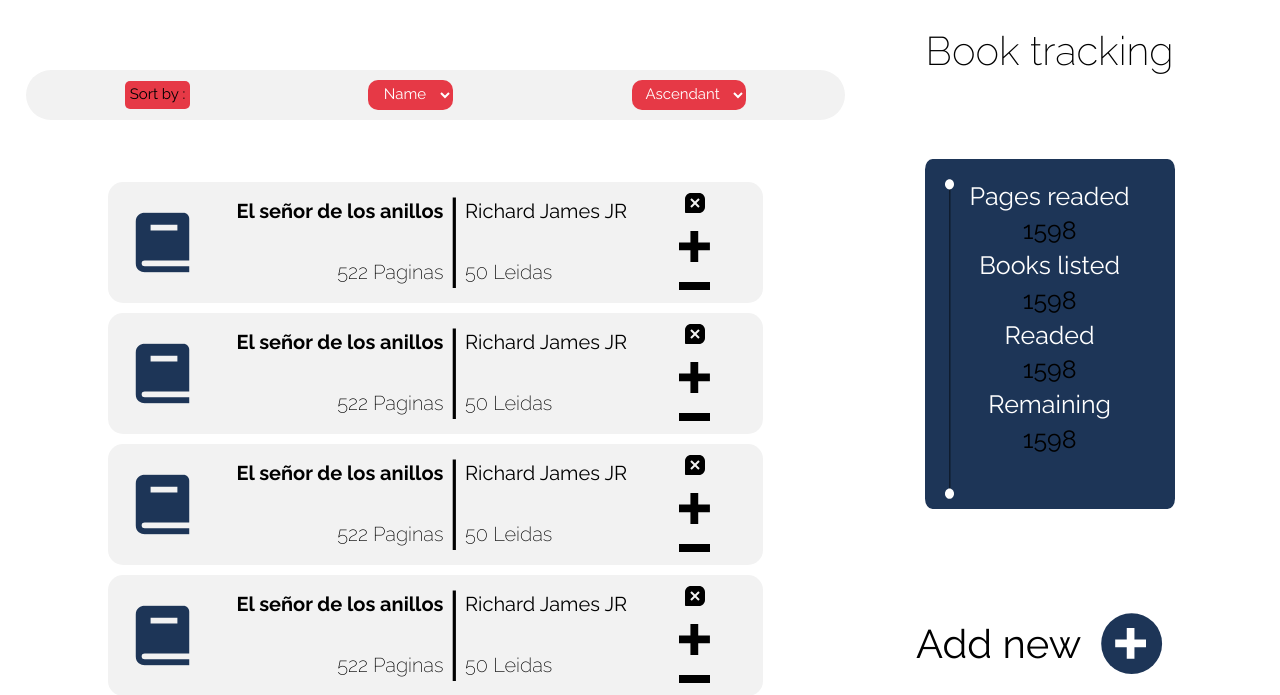
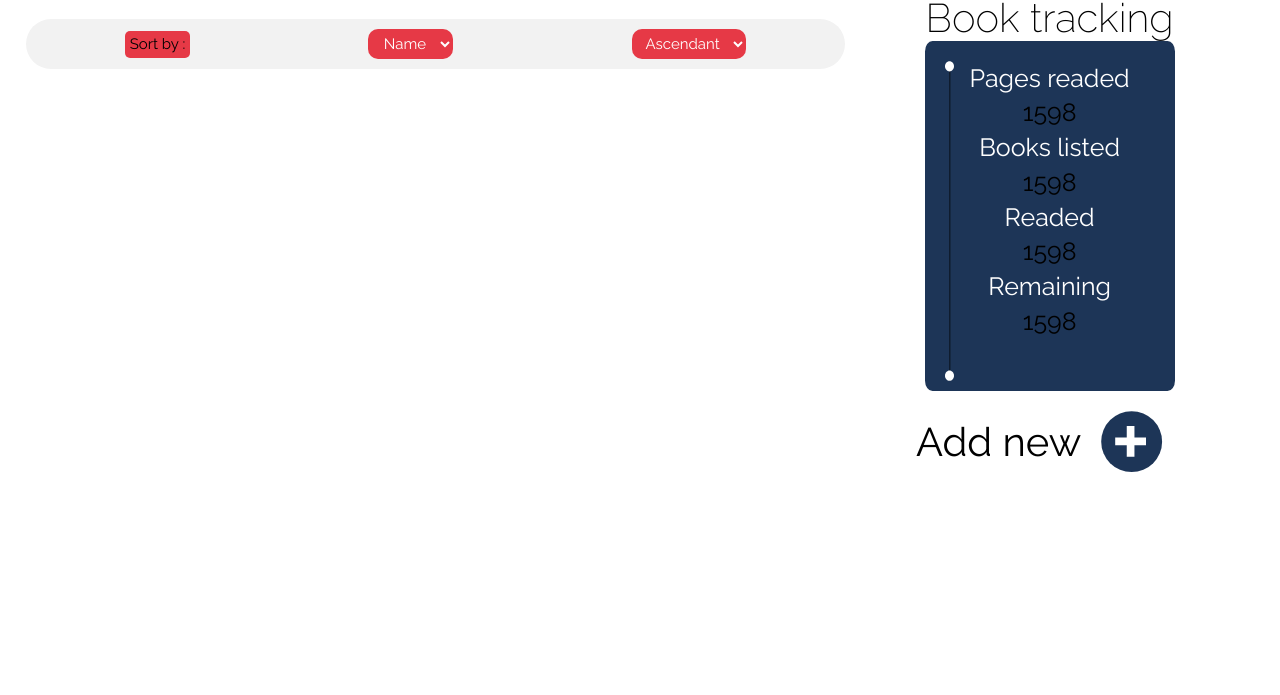
Before and after one commit to Fraanlol/Library, a plain HTML site: page appPage.html in a window 1280 px wide. Shown: the part 105-800 px from the top of the page. Drawn offline with Linux system fonts and the light colour scheme.

Commit message:
Modified to match with booksOptions file

```diff
--- a/addBookButton.js
+++ b/addBookButton.js
@@ -1,23 +1,15 @@
+let form = document.querySelector('.addBook');
+let closeButton = document.querySelector('.closeAddButton');
 let button = document.querySelectorAll('.addImg');
-let form = document.querySelector('.addBook');
 
 button.forEach(key => {
     key.addEventListener('click', () => {
-
         form.classList.toggle('addBookShow');
-        key.style.visibility = 'hidden'
-        menuButton.style.visibility="hidden";
-
+        toggleButtons();
     })
 })
 
-
-let closeButton = document.querySelector('.closeAddButton');
-
 closeButton.addEventListener('click', () => {
     form.classList.toggle('addBookShow');
-    button.forEach(key => {
-        key.style.visibility = 'visible'
-    })
-    menuButton.style.visibility="visible";
+    toggleButtons();
 })
--- a/appPage.html
+++ b/appPage.html
@@ -13,14 +13,14 @@
 <body>
     <div class="addBook">
         <div class="formContainer">
-            <div class="containerInput">
+            <form class="containerInput" autocomplete="off" target="_self">
                 <img src="Images/close.svg" class="closeAddButton" alt="">
-                <div class="formText">Title</div> <input type="text" id="title" class="inputForm">
-                <div class="formText">Author</div> <input type="text" id="author" class="inputForm">
-                <div class="formText">Pages</div> <input type="text" id="pages" class="inputForm">
-                <div class="formText">Pages Readed</div> <input type="text" id="readed" class="inputForm">
-                <button class="formButton">Add my book!</button>
-            </div>
+                <label  for='title' class="formText">Title</label> <input  required type="text" id="title" class="inputForm">
+                <label  for="author" class="formText">Author</label> <input  required type="text" id="author" class="inputForm">
+                <label  for="pages" class="formText">Pages</label> <input  required type="number" id="pages" min="0" max="5000"  class="inputForm">
+                <label  for="readed" class="formText">Pages Readed</label> <input  required type="number" id="readed" min="0" max="5000" class="inputForm">
+                <button type="button" class="formButton">Add my book!</button>
+            </form>
         </div>
     </div>
     <main class="main">
@@ -40,94 +40,8 @@
             </select>
         </div>
         <div class="books">
-            <div class="bookContainer">
-                <img src="Images/Book.svg" alt="" class="bookDeco">
-                <div class="pagesContainer">
-                    <span class="titleOfBook">El señor de los anillos</span>
-                    <span class="totalPages">522 Paginas</span>
-                </div>
-                <div class="bar">|</div>
-                <div class="authorContainer">
-                    <span class="author">Richard James JR</span>
-                    <span class="readedPages">50 Leidas</span>
-                </div>
-                <div class="bookMenu">
-                    <img src="Images/bxs-message-square-x.svg" alt="" class="bookMenu">
-                    <img src="Images/add.svg" alt="" class="addPageButton">
-                    <img src="Images/subtract.svg" alt="" class="subtractPageButton">
-                </div>
-            </div>
-            <div class="bookContainer">
-                <img src="Images/Book.svg" alt="" class="bookDeco">
-                <div class="pagesContainer">
-                    <span class="titleOfBook">El señor de los anillos</span>
-                    <span class="totalPages">522 Paginas</span>
-                </div>
-                <div class="bar">|</div>
-                <div class="authorContainer">
-                    <span class="author">Richard James JR</span>
-                    <span class="readedPages">50 Leidas</span>
-                </div>
-                <div class="bookMenu">
-                    <img src="Images/bxs-message-square-x.svg" alt="" class="bookMenu">
-                    <img src="Images/add.svg" alt="" class="addPageButton">
-                    <img src="Images/subtract.svg" alt="" class="subtractPageButton">
-                </div>
-            </div>
-            <div class="bookContainer">
-                <img src="Images/Book.svg" alt="" class="bookDeco">
-                <div class="pagesContainer">
-                    <span class="titleOfBook">El señor de los anillos</span>
-                    <span class="totalPages">522 Paginas</span>
-                </div>
-                <div class="bar">|</div>
-                <div class="authorContainer">
-                    <span class="author">Richard James JR</span>
-                    <span class="readedPages">50 Leidas</span>
-                </div>
-                <div class="bookMenu">
-                    <img src="Images/bxs-message-square-x.svg" alt="" class="bookMenu">
-                    <img src="Images/add.svg" alt="" class="addPageButton">
-                    <img src="Images/subtract.svg" alt="" class="subtractPageButton">
-                </div>
-            </div>
-            <div class="bookContainer">
-                <img src="Images/Book.svg" alt="" class="bookDeco">
-                <div class="pagesContainer">
-                    <span class="titleOfBook">El señor de los anillos</span>
-                    <span class="totalPages">522 Paginas</span>
-                </div>
-                <div class="bar">|</div>
-                <div class="authorContainer">
-                    <span class="author">Richard James JR</span>
-                    <span class="readedPages">50 Leidas</span>
-                </div>
-                <div class="bookMenu">
-                    <img src="Images/bxs-message-square-x.svg" alt="" class="bookMenu">
-                    <img src="Images/add.svg" alt="" class="addPageButton">
-                    <img src="Images/subtract.svg" alt="" class="subtractPageButton">
-                </div>
-            </div>
-            <div class="bookContainer">
-                <img src="Images/Book.svg" alt="" class="bookDeco">
-                <div class="pagesContainer">
-                    <span class="titleOfBook">El señor de los anillos</span>
-                    <span class="totalPages">522 Paginas</span>
-                </div>
-                <div class="bar">|</div>
-                <div class="authorContainer">
-                    <span class="author">Richard James JR</span>
-                    <span class="readedPages">50 Leidas</span>
-                </div>
-                <div class="bookMenu">
-                    <img src="Images/bxs-message-square-x.svg" alt="" class="bookMenu">
-                    <img src="Images/add.svg" alt="" class="addPageButton">
-                    <img src="Images/subtract.svg" alt="" class="subtractPageButton">
-                </div>
-            </div>
-            </div>
+
         </div>
-
         <div class="tracking">
             <div class="titleText">
                 Book tracking
@@ -145,7 +59,7 @@
             </div>
             <div class="addDiv">
                 <span class="addText">Add new</span>
-                <img src="Images/AddBook.svg" class="addImg" alt="">
+                <img src="Images/AddBook.svg" style='visibility: visible;' class="addImg" alt="">
             </div>
         </div>
         <div class="containerTrackingMobile">
@@ -168,12 +82,13 @@
             </div>
         </div>
         <div class="mobileMenus">
-            <img src="Images/AddBook.svg" class="addImg" alt="">
-            <img src="Images/Menu.svg" alt="" class="showMenu">
+            <img src="Images/AddBook.svg" style='visibility: visible;'class="addImg" alt="">
+            <img src="Images/Menu.svg" style='visibility: visible;' class="showMenu">
         </div>
     </main>
 
     <script src="addBookButton.js"></script>
     <script src="showMenu.js"></script>
+    <script src="booksOptions.js"></script>
 </body>
 </html>
```
